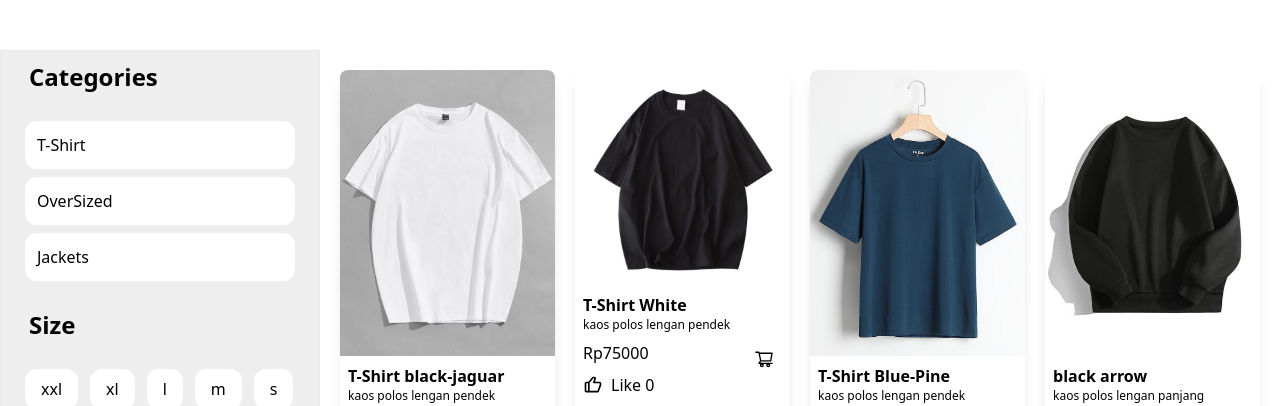
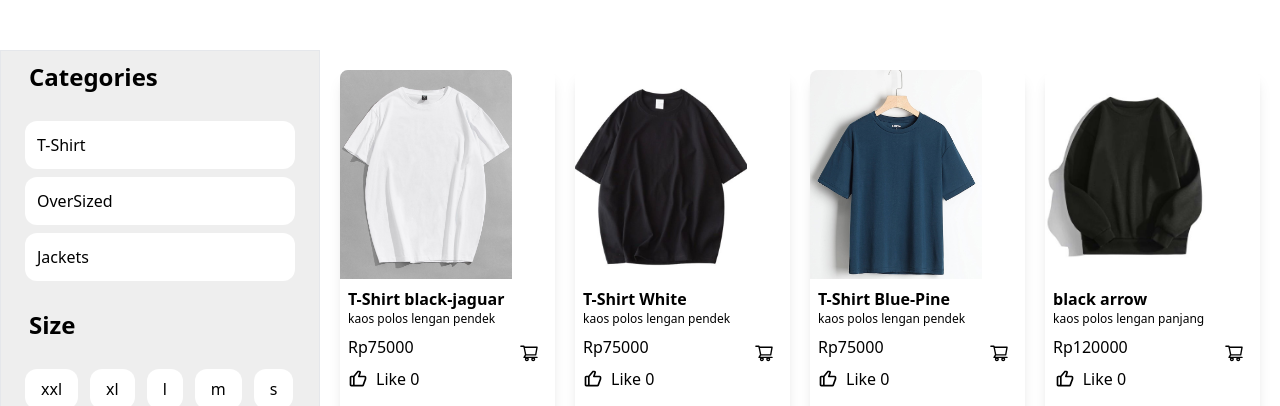
Before and after one commit to mrifadlli/minimalism-ecommerce, a React (Create React App) app: page /products in a window 1280 px wide. Shown: the part 530-936 px from the top of the page. Built offline with nearby package versions, Linux system fonts and the light colour scheme.

Commit message:
tambah fitur detail product

```diff
--- a/src/App.js
+++ b/src/App.js
@@ -6,6 +6,7 @@ import ProductPage from './Pages/Product.page';
 import TShirtProduct from './Component/product/items_product/tShirt.product';
 import JacketProduct from './Component/product/items_product/jacket.product';
 import OversizedProduct from './Component/product/items_product/oversized.product';
+import DetailProduct from './Component/detail_Product/detail.product';
 
 const App = () => {
   return (
@@ -14,11 +15,11 @@ const App = () => {
         <Navbar />
         <Routes>
           <Route path="/" element={<Home />} />
-          <Route path="/" element={<Home />} />
           <Route path="/products" element={<ProductPage />} />
           <Route path="/products/tshirt" element={<TShirtProduct />} />
           <Route path="/products/jacket" element={<JacketProduct />} />
           <Route path="/products/oversized" element={<OversizedProduct />} />
+          <Route path="/products/:id" element={<DetailProduct />} />
         </Routes>
         <Sidebar />
         <Footer />
--- a/src/Component/product/fitur_product/fitur.product.jsx
+++ b/src/Component/product/fitur_product/fitur.product.jsx
@@ -1,19 +1,19 @@
-import React, { useState } from "react";
-import { BiLike } from "react-icons/bi";
-import { Link } from "react-router-dom";
-import { AiOutlineShoppingCart } from "react-icons/ai";
+import React, { useState } from 'react';
+import { BiLike } from 'react-icons/bi';
+import { Link } from 'react-router-dom';
+import { AiOutlineShoppingCart } from 'react-icons/ai';
 
-const FiturProduct = ({ image, nama, desc, price, like }) => {
+const FiturProduct = ({ id, image, nama, desc, price, like }) => {
   const [tambah, setTambah] = useState(Number(like));
 
   return (
     <>
       <div className="bg-white rounded-lg shadow-lg">
-        <Link to="/">
-          <div>
-            <img src={image} alt="product" className="rounded-t-lg" />
-          </div>
-        </Link>
+        <div className="w-4/5 h-3/5">
+          <Link to={`/products/${id}`}>
+            <img src={image} alt="product" className="rounded-t-lg w-full h-full object-cover" />
+          </Link>
+        </div>
         <div className="m-2">
           <h3 className="font-semibold">{nama}</h3>
           <p className="text-xs">{desc}</p>
@@ -21,20 +21,12 @@ const FiturProduct = ({ image, nama, desc, price, like }) => {
             <div>
               <p> Rp{price}</p>
               <div className="flex justify-center items-center mt-2 gap-2">
-                <BiLike
-                  cursor="pointer"
-                  size="20px"
-                  onClick={() => setTambah(tambah + 1)}
-                />
+                <BiLike cursor="pointer" size="20px" onClick={() => setTambah(tambah + 1)} />
                 <p>Like {tambah} </p>
               </div>
             </div>
             <div>
-              <AiOutlineShoppingCart
-                cursor="pointer"
-                size="20px"
-                className="-mt-5"
-              />
+              <AiOutlineShoppingCart cursor="pointer" size="20px" className="-mt-5" />
             </div>
           </div>
         </div>
--- a/src/Component/product/items_product/tShirt.product.jsx
+++ b/src/Component/product/items_product/tShirt.product.jsx
@@ -1,58 +1,43 @@
-import React,{useState} from 'react';
-import {dataProduct, iklanProduct} from '../../../data/data.js';
+import React, { useState } from 'react';
+import { dataProduct, iklanProduct } from '../../../data/data.js';
 import IklanProduct from '../../iklan_Product/iklan.product';
 import FilterProduct from './../filter_product/filter.product';
 import FiturProduct from '../fitur_product/fitur.product.jsx';
 
+const TShirtProduct = () => {
+  const [currentProduct, setCurrentProduct] = useState(dataProduct);
 
-const TShirtProduct = () => {
-
-    const [currentProduct, setCurrentProduct] = useState(dataProduct)
-
-    const filterTshirt = currentProduct.filter((value) =>
-        value.kategori === "t-shirt")
+  const filterTshirt = currentProduct.filter((value) => value.kategori === 't-shirt');
 
   return (
     <>
       <section>
-                <div className='store-wrapper'>
-                <div className='mb-20'>
-                    <h1 className='mb-7 text-3xl mx-9 my-20'>T-Shirts</h1>
-                    {iklanProduct.filter((items) => items.kategori === "t-shirt")
-                            .map((items,index) =>  (
-                                    <IklanProduct
-                                    image={items.image}
-                                    title={items.title}
-                                    subtitle={items.subtitle}
-                                    key={index}
-                                />
+        <div className="store-wrapper">
+          <div className="mb-20">
+            <h1 className="mb-7 text-3xl mx-9 my-20">T-Shirts</h1>
+            {iklanProduct
+              .filter((items) => items.kategori === 't-shirt')
+              .map((items, index) => (
+                <IklanProduct image={items.image} title={items.title} subtitle={items.subtitle} key={index} />
               ))}
           </div>
-                    <div className='lg:flex lg:justify-center lg:flex-row '>
-                        <div className='w-3/12 hidden lg:block'>
+          <div className="lg:flex lg:justify-center lg:flex-row ">
+            <div className="w-3/12 hidden lg:block">
               <FilterProduct />
             </div>
-                        <div className='w-full lg:w-9/12 grid xs:grid-cols-2
-                        sm:grid-cols-3 md:grid-cols-4 lg:grid-cols-4  gap-5 p-5'>
-
-                            {filterTshirt.map((value,index) =>  (
-
-                                    <FiturProduct
-                                        image={value.image}
-                                        nama={value.nama}
-                                        desc={value.desc}
-                                        price={value.harga}
-                                        like={value.like}
-                                        key={index}
-                                    />
+            <div
+              className="w-full lg:w-9/12 grid xs:grid-cols-2
+                        sm:grid-cols-3 md:grid-cols-4 lg:grid-cols-4  gap-5 p-5"
+            >
+              {filterTshirt.map((value, index) => (
+                <FiturProduct image={value.image} nama={value.nama} desc={value.desc} price={value.harga} like={value.like} key={index} />
               ))}
-
             </div>
           </div>
         </div>
       </section>
     </>
   );
-}
+};
 
 export default TShirtProduct;
--- a/src/Pages/Home.jsx
+++ b/src/Pages/Home.jsx
@@ -6,6 +6,7 @@ import { BsInstagram } from 'react-icons/bs';
 import hero1 from '../Component/assets/hero1.png';
 import hero2 from '../Component/assets/hero2.png';
 import hero3 from '../Component/assets/hero3.png';
+import DetailProduct from '../Component/detail_Product/detail.product';
 
 const Home = () => {
   return (
--- a/src/Pages/Product.page.jsx
+++ b/src/Pages/Product.page.jsx
@@ -1,48 +1,35 @@
-import React,{useState} from 'react';
-import {iklanProduct,dataProduct} from '../data/data.js';
+import React, { useState } from 'react';
+import { iklanProduct, dataProduct } from '../data/data.js';
 import IklanProduct from '../Component/iklan_Product/iklan.product';
 import FilterProduct from '../Component/product/filter_product/filter.product';
 import FiturProduct from '../Component/product/fitur_product/fitur.product';
 
 const ProductPage = () => {
+  const [currentProduct, setCurrentProduct] = useState(dataProduct);
 
-    const [currentProduct, setCurrentProduct] = useState(dataProduct)
-
-
-    console.log(dataProduct)
+  console.log(dataProduct);
   return (
     <>
       <section>
-                <div className='store-wrapper'>
-                <div className='mb-20'>
-                    <h1 className='mb-7 text-3xl mx-9 my-20'>Product </h1>
-                    {iklanProduct.filter((items) => items.kategori === "product")
-                            .map((items,index) =>  (
-                                    <IklanProduct
-                                    image={items.image}
-                                    title={items.title}
-                                    subtitle={items.subtitle}
-                                    key={index}
-                                />
+        <div className="store-wrapper">
+          <div className="mb-20">
+            <h1 className="mb-7 text-3xl mx-9 my-20">Product </h1>
+            {iklanProduct
+              .filter((items) => items.kategori === 'product')
+              .map((items, index) => (
+                <IklanProduct image={items.image} title={items.title} subtitle={items.subtitle} id={index.id} key={index} />
               ))}
           </div>
-                    <div className='lg:flex lg:justify-center lg:flex-row '>
-                        <div className='w-3/12 hidden lg:block'>
-                            <FilterProduct   />
+          <div className="lg:flex lg:justify-center lg:flex-row ">
+            <div className="w-3/12 hidden lg:block">
+              <FilterProduct />
             </div>
-                        <div className='w-full lg:w-9/12 grid xs:grid-cols-2
-                        sm:grid-cols-3 md:grid-cols-4 lg:grid-cols-4  gap-5 p-5'>
+            <div
+              className="w-full lg:w-9/12 grid xs:grid-cols-2
+                        sm:grid-cols-3 md:grid-cols-4 lg:grid-cols-4  gap-5 p-5"
+            >
               {currentProduct.map((value, index) => {
-                                return(
-                                    <FiturProduct
-                                        image={value.image}
-                                        nama={value.nama}
-                                        desc={value.desc}
-                                        price={value.harga}
-                                        like={value.like}
-                                        key={index}
-                                    />
-                                )
+                return <FiturProduct image={value.image} nama={value.nama} desc={value.desc} price={value.harga} like={value.like} id={value.id} key={index} />;
               })}
             </div>
           </div>
@@ -50,6 +37,6 @@ const ProductPage = () => {
       </section>
     </>
   );
-}
+};
 
 export default ProductPage;
--- a/src/data/data.js
+++ b/src/data/data.js
@@ -1,21 +1,21 @@
-import { BiSearch } from "react-icons/bi";
-import { AiOutlineShoppingCart } from "react-icons/ai";
+import { BiSearch } from 'react-icons/bi';
+import { AiOutlineShoppingCart } from 'react-icons/ai';
 
 export const navigation = [
   {
-    nama: "Home",
+    nama: 'Home',
   },
   {
-    nama: "iPhone",
+    nama: 'iPhone',
   },
   {
-    nama: "iPad",
+    nama: 'iPad',
   },
   {
-    nama: "Mac",
+    nama: 'Mac',
   },
   {
-    nama: "Aksesoris",
+    nama: 'Aksesoris',
   },
   {
     nama: <BiSearch />,
@@ -27,182 +27,195 @@ export const navigation = [
 
 export const iklanProduct = [
   {
-    image: "../assets/hero1.png",
-    title: "Minimalism",
-    subtitle:
-      "Tampil nyaman untuk berbagai kebutuhan. Jelajahi T-Shirt Pria disini",
-    kategori: "product",
+    image: '../assets/hero1.png',
+    title: 'Minimalism',
+    subtitle: 'Tampil nyaman untuk berbagai kebutuhan. Jelajahi T-Shirt Pria disini',
+    kategori: 'product',
   },
   {
-    image: "../assets/IklanKaos.jpg",
-    title: "T-SHIRT Polos",
-    subtitle:
-      "Tampil nyaman untuk berbagai kebutuhan. Jelajahi T-Shirt Pria disini",
-    kategori: "t-shirt",
+    image: '../assets/IklanKaos.jpg',
+    title: 'T-SHIRT Polos',
+    subtitle: 'Tampil nyaman untuk berbagai kebutuhan. Jelajahi T-Shirt Pria disini',
+    kategori: 't-shirt',
   },
   {
-    image: "/assets/jacket/jacket4.jfif",
-    title: "Jacket OOTD",
-    subtitle:
-      "Tampil nyaman untuk berbagai kebutuhan. Jelajahi Jacket Pria disini",
-    kategori: "jacket",
+    image: '/assets/jacket/jacket4.jfif',
+    title: 'Jacket OOTD',
+    subtitle: 'Tampil nyaman untuk berbagai kebutuhan. Jelajahi Jacket Pria disini',
+    kategori: 'jacket',
   },
   {
-    image: "../assets/oversized/IklanOversized.jfif",
-    title: "Oversized",
-    subtitle:
-      "Tampil nyaman untuk berbagai kebutuhan. Jelajahi Jacket Pria disini",
-    kategori: "oversized",
+    image: '../assets/oversized/IklanOversized.jfif',
+    title: 'Oversized',
+    subtitle: 'Tampil nyaman untuk berbagai kebutuhan. Jelajahi Jacket Pria disini',
+    kategori: 'oversized',
   },
 ];
 
 export const filterNameProduct = [
   {
-    name: "T-Shirt",
+    name: 'T-Shirt',
   },
   {
-    name: "Jacket",
+    name: 'Jacket',
   },
   {
-    name: "OverSize",
+    name: 'OverSize',
   },
 ];
 
 export const dataProduct = [
   {
-    image: "../../assets/tshirt/baju1.jfif",
-    nama: "T-Shirt black-jaguar",
-    desc: "kaos polos lengan pendek",
-    harga: "75000",
-    like: "0",
-    kategori: "t-shirt",
+    id: '1',
+    image: '../../assets/tshirt/baju1.jfif',
+    nama: 'T-Shirt black-jaguar',
+    desc: 'kaos polos lengan pendek',
+    harga: '75000',
+    like: '0',
+    kategori: 't-shirt',
   },
   {
-    image: "../../assets/tshirt/baju2.jfif",
-    nama: "T-Shirt White",
-    desc: "kaos polos lengan pendek",
-    harga: "75000",
-    like: "0",
-    kategori: "t-shirt",
+    id: '2',
+    image: '../../assets/tshirt/baju2.jfif',
+    nama: 'T-Shirt White',
+    desc: 'kaos polos lengan pendek',
+    harga: '75000',
+    like: '0',
+    kategori: 't-shirt',
   },
   {
-    image: "../../assets/tshirt/baju4.jfif",
-    nama: "T-Shirt Blue-Pine",
-    desc: "kaos polos lengan pendek",
-    harga: "75000",
-    like: "0",
-    kategori: "t-shirt",
+    id: '3',
+    image: '../../assets/tshirt/baju4.jfif',
+    nama: 'T-Shirt Blue-Pine',
+    desc: 'kaos polos lengan pendek',
+    harga: '75000',
+    like: '0',
+    kategori: 't-shirt',
   },
   {
-    image: "../assets/tshirt/baju5.jfif",
-    nama: "black arrow",
-    desc: "kaos polos lengan panjang",
-    harga: 120000,
-    like: "0",
-    kategori: "t-shirt",
+    id: '4',
+    image: '../assets/tshirt/baju5.jfif',
+    nama: 'black arrow',
+    desc: 'kaos polos lengan panjang',
+    harga: '120000',
+    like: '0',
+    kategori: 't-shirt',
   },
   {
-    image: "../../assets/tshirt/baju6.jfif",
-    nama: "Yellow sun",
-    desc: "kaos polos lengan pendek",
-    harga: "75000",
-    like: "0",
-    kategori: "t-shirt",
+    id: '5',
+    image: '../../assets/tshirt/baju6.jfif',
+    nama: 'Yellow sun',
+    desc: 'kaos polos lengan pendek',
+    harga: '75000',
+    like: '0',
+    kategori: 't-shirt',
   },
   {
-    image: "../../assets/tshirt/baju7.jfif",
-    nama: "T-Shirt Purple ",
-    desc: "kaos polos lengan panjang",
-    harga: "100000",
-    like: "0",
-    kategori: "t-shirt",
+    id: '6',
+    image: '../../assets/tshirt/baju7.jfif',
+    nama: 'T-Shirt Purple ',
+    desc: 'kaos polos lengan panjang',
+    harga: '100000',
+    like: '0',
+    kategori: 't-shirt',
   },
   {
-    image: "../../assets/tshirt/baju8.jfif",
-    nama: "T-Shirt Maroon",
-    desc: "kaos polos lengan panjang",
-    harga: "100000",
-    like: "0",
-    kategori: "t-shirt",
+    id: '7',
+    image: '../../assets/tshirt/baju8.jfif',
+    nama: 'T-Shirt Maroon',
+    desc: 'kaos polos lengan panjang',
+    harga: '100000',
+    like: '0',
+    kategori: 't-shirt',
   },
   {
-    image: "../../assets/jacket/jacket1.jfif",
-    nama: "Hoddie White Light",
-    desc: "Jacket putih ",
-    harga: "150000",
-    like: "0",
-    kategori: "jacket",
+    id: '8',
+    image: '../../assets/jacket/jacket1.jfif',
+    nama: 'Hoddie White Light',
+    desc: 'Jacket putih ',
+    harga: '150000',
+    like: '0',
+    kategori: 'jacket',
   },
   {
-    image: "../../assets/jacket/jacket2.jfif",
-    nama: "Hoddie black ",
-    desc: "Jacket Hitam",
-    harga: "150000",
-    like: "0",
-    kategori: "jacket",
+    id: '9',
+    image: '../../assets/jacket/jacket2.jfif',
+    nama: 'Hoddie black ',
+    desc: 'Jacket Hitam',
+    harga: '150000',
+    like: '0',
+    kategori: 'jacket',
   },
   {
-    image: "/assets/jacket/jacket3.jfif",
-    nama: "Jacket Hijau Army",
-    desc: "Jacket Hijau",
-    harga: "225000",
-    like: "0",
-    kategori: "jacket",
+    id: '10',
+    image: '/assets/jacket/jacket3.jfif',
+    nama: 'Jacket Hijau Army',
+    desc: 'Jacket Hijau',
+    harga: '225000',
+    like: '0',
+    kategori: 'jacket',
   },
   {
-    image: "/assets/jacket/jacket4.jfif",
-    nama: "Jacket Creamy",
-    desc: "Jacket Cream",
-    harga: "225000",
-    like: "0",
-    kategori: "jacket",
+    id: '11',
+    image: '/assets/jacket/jacket4.jfif',
+    nama: 'Jacket Creamy',
+    desc: 'Jacket Cream',
+    harga: '225000',
+    like: '0',
+    kategori: 'jacket',
   },
   {
-    image: "../../assets/jacket/jacket5.jfif",
-    nama: "Jacket Blue Paradise",
-    desc: "jacket biru paradise",
-    harga: "225000",
-    like: "0",
-    kategori: "jacket",
+    id: '12',
+    image: '../../assets/jacket/jacket5.jfif',
+    nama: 'Jacket Blue Paradise',
+    desc: 'jacket biru paradise',
+    harga: '225000',
+    like: '0',
+    kategori: 'jacket',
   },
   {
-    image: "../../assets/oversized/oversized2.jfif",
-    nama: "Oversized T-shirt White",
-    desc: "kaos oversize putih",
-    harga: "65000",
-    like: "0",
-    kategori: "oversized",
+    id: '13',
+    image: '../../assets/oversized/oversized2.jfif',
+    nama: 'Oversized T-shirt White',
+    desc: 'kaos oversize putih',
+    harga: '65000',
+    like: '0',
+    kategori: 'oversized',
   },
   {
-    image: "../../assets/oversized/oversized3.jfif",
-    nama: "Oversized T-shirt yummy",
-    desc: "kaos oversize ",
-    harga: "65000",
-    like: "0",
-    kategori: "oversized",
+    id: '14',
+    image: '../../assets/oversized/oversized3.jfif',
+    nama: 'Oversized T-shirt yummy',
+    desc: 'kaos oversize ',
+    harga: '65000',
+    like: '0',
+    kategori: 'oversized',
   },
   {
-    image: "../../assets/oversized/oversized4.jfif",
-    nama: "Oversized T-shirt Light Green",
-    desc: "kaos Oversize light green",
-    harga: "70000",
-    like: "0",
-    kategori: "oversized",
+    id: '15',
+    image: '../../assets/oversized/oversized4.jfif',
+    nama: 'Oversized T-shirt Light Green',
+    desc: 'kaos Oversize light green',
+    harga: '70000',
+    like: '0',
+    kategori: 'oversized',
   },
   {
-    image: "../../assets/oversized/oversized5.jfif",
-    nama: "Oversized T-shirt Black",
-    desc: "kaos oversize Hitam",
-    harga: "65000",
-    like: "0",
-    kategori: "oversized",
+    id: '16',
+    image: '../../assets/oversized/oversized5.jfif',
+    nama: 'Oversized T-shirt Black',
+    desc: 'kaos oversize Hitam',
+    harga: '65000',
+    like: '0',
+    kategori: 'oversized',
   },
   {
-    image: "../../assets/oversized/oversized1.png",
-    nama: "Oversized T-shirt Grey Smoke",
-    desc: "kaos oversize abu-abu",
-    harga: "65000",
-    like: "0",
-    kategori: "oversized",
+    id: '17',
+    image: '../../assets/oversized/oversized1.png',
+    nama: 'Oversized T-shirt Grey Smoke',
+    desc: 'kaos oversize abu-abu',
+    harga: '65000',
+    like: '0',
+    kategori: 'oversized',
   },
 ];
```
Also changed, not shown: src/Component/detail_Product/detail.product.jsx (added, +68 -0 lines). Lines whose indentation alone changed are shown as unchanged.
